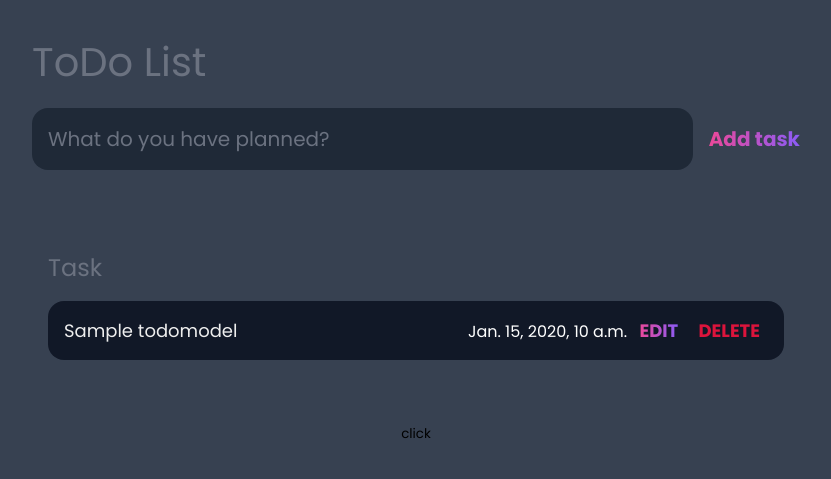
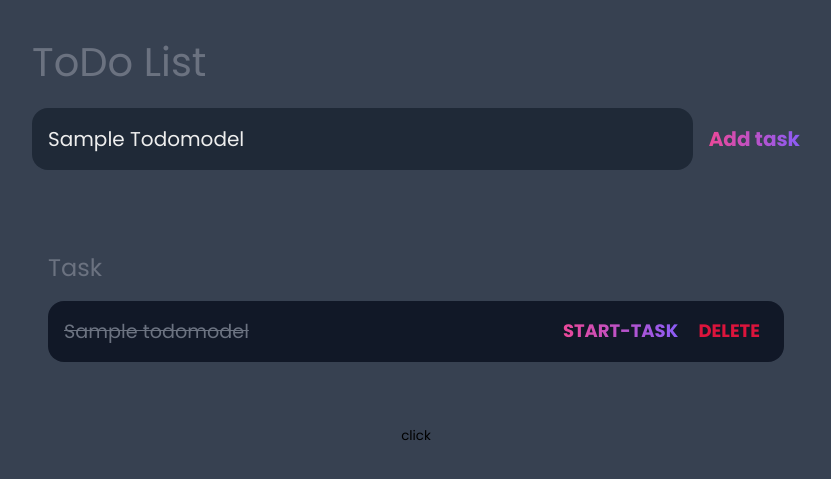
Before and after one commit to Ziyodullodev/Todo_Django, a Django app: page /1 in a window 1280 px wide. Shown: the top 479 px of the page, without its empty margins (224-1055 px from the left). Run offline with Django 4.2, Linux system fonts and the light colour scheme; tables that the repository leaves empty hold one stand-in row (values such as "Sample post").

Commit message:
ozgartirish kiritdim

```diff
--- a/Todo/urls.py
+++ b/Todo/urls.py
@@ -3,6 +3,8 @@ from .views import *
 urlpatterns = [
     path('', TodoView, name="home"),
     path('<str:pk>', UpdateTodoView, name="edit-task"),
+    path('end/<str:pk>', StartTask, name="end-task"),
+    path('start/<str:pk>', ComplatedTask, name="start-task"),
     path('del/<int:pk>', DeleteTodoView, name="delete-Todo"),
-    path('test/', Test, name="Test"),
+    # path('test/', Test, name="Test"),
 ]
--- a/Todo/views.py
+++ b/Todo/views.py
@@ -21,31 +21,34 @@ def TodoView(request):
 def UpdateTodoView(request, pk):
     todo = TodoModels.objects.all()
     todo1 = TodoModels.objects.get(id=pk)
-    # form = UpdateTodo(instance=todo1)
 
     if request.method == "POST":
         post = request.POST.get('title')
         todo1.title = post
         todo1.save()
-        # todo1 = TodoModels.objects.get(id=pk)
-        print(post, pk)
         return redirect("/")
 
     context = {
         "tasks":todo,
-        'edit':pk,
-        "form":todo1,
+        'edit':todo1.title,
         }
-    print(pk)
     return render(request, "index.html", context)
 
 def DeleteTodoView(request, pk):
     todo = TodoModels.objects.get(id=pk)
     todo.delete()
     return redirect("/")
-    # context = {"form":todo}
-    # return render(request, "delete-todo.html", context)
 
+def ComplatedTask(request, pk):
+    todo = TodoModels.objects.get(id=pk)
+    todo.complate = False
+    todo.save()
+    print("end", todo.complate)
+    return redirect("/")
 
-def Test(request):
-    return HttpResponse("Salom bu test uchun edi")
+def StartTask(request, pk):
+    todo = TodoModels.objects.get(id=pk)
+    todo.complate = True
+    todo.save()
+    print("start", todo.complate)
+    return redirect("/")
--- a/static/main.js
+++ /dev/null
@@ -1,79 +0,0 @@
-const form = document.querySelector('#new-task-form');
-const input = document.querySelector('#new-task-input');
-const list_el = document.querySelector('#tasks');
-
-form.addEventListener('submit', (e) => {
-    e.preventDefault();
-
-    const task = input.value;
-    if (task) {
-        const task_el = document.createElement('div');
-        task_el.classList.add('task');
-
-        const task_content_el = document.createElement('div');
-        task_content_el.classList.add('content');
-
-        const task__input = document.createElement('input');
-        task__input.type = "text";
-        task__input.classList.add("text");
-        task__input.value = task;
-        task__input.setAttribute('readonly', false);
-        task_content_el.appendChild(task__input);
-
-        const task__btn_content = document.createElement("div");
-        task__btn_content.classList.add("actions");
-
-        const task__btn_edit = document.createElement("button");
-        task__btn_edit.classList.add("edit");
-        task__btn_edit.textContent = "Edit";
-        task__btn_edit.setAttribute('onclick', "edit__task(this)");
-        task__btn_content.appendChild(task__btn_edit);
-
-        const task__btn_delete = document.createElement("button");
-        task__btn_delete.classList.add("delete");
-        task__btn_delete.textContent = "Delete";
-        task__btn_delete.setAttribute('onclick', "delete__task(this)");
-        task__btn_content.appendChild(task__btn_delete);
-
-        list_el.appendChild(task_el);
-        task_el.appendChild(task_content_el);
-        task_el.appendChild(task__btn_content);
-
-        input.value = "";
-    }
-});
-
-function delete__task(e) {
-    e.parentElement.parentElement.remove();
-}
-
-function edit__task(e) {
-    if (e) {
-        let a = e.parentElement.previousElementSibling.childNodes[0].value + " ";
-        e.parentElement.previousElementSibling.childNodes[0].removeAttribute('readonly');
-        e.parentElement.previousElementSibling.childNodes[0].value = a;
-        e.parentElement.previousElementSibling.childNodes[0].focus();
-
-        function addMultipleListeners(element, events, handler, useCapture) {
-            let handlerFn = function (e) {
-                handler(e);
-            }
-            for (let i = 0; i < events.length; i += 1) {
-                element.addEventListener(events[i], handlerFn, useCapture);
-            }
-        }
-
-        function handler(er) {
-            if(er?.which === 13 || !er.cancelable) {
-                e.parentElement.previousElementSibling.childNodes[0].setAttribute('readonly', false);
-            }
-        };
-
-        addMultipleListeners(
-            e.parentElement.previousElementSibling.childNodes[0],
-            ['keyup', 'focusout'],
-            handler,
-            false);
-    }
-
-}
--- a/templates/index.html
+++ b/templates/index.html
@@ -17,7 +17,9 @@
           id="new-task-input"
           name="title"
           placeholder="What do you have planned?"
+          value="{{edit.title}}"
         />
+
         <input type="submit" id="new-task-submit" value="Add task" />
       </form>
     </header>
@@ -30,28 +32,34 @@
           {% for task in tasks %}
 
           <div class="task">
+
+            {% if task.complate == False %}
             <div class="content">
-              {% if task.id == form.id  %}
-              <form method="post" action="{% url 'edit-task' task.id %}" >{% csrf_token %}
-              <input type="text" name="title" value="{{task.title}}" class="text"/>
 
-            </form>
-              {% else %}
-              <input type="text" value="{{task.title}}" class="text" readonly />
-              {% endif %}
+              <p style="font-size: 1.2rem; color: #fff;">{{task.title}}</p>
+
             </div>
-
             <div class="actions">
-              {{task.date}}
+              <a href="{% url 'end-task' task.id %}"><button class="edit" >Complated</button></a>
               <a href="{{task.id}}"><button class="edit" >Edit</button></a>
               <a href="del/{{task.id}}"> <button class="delete">Delete</button></a>
             </div>
+            {% else %}
+            <div class="content">
+              <strike style="font-size: 1.2rem; color: var(--gray); margin-bottom: 1rem;">{{task.title}}</strike>
+
+
+            </div>
+            <div class="actions">
+              <a href="{% url 'start-task' task.id %}"><button class="edit" >Start-task</button></a>
+              <a href="del/{{task.id}}"> <button class="delete">Delete</button></a>
+            </div>
+            {% endif %}
           </div>
           {% endfor %}
         </div>
       </section>
     </main>
     <button id="hello">click</button>
-    <script src="main.js"></script>
   </body>
 </html>
```
